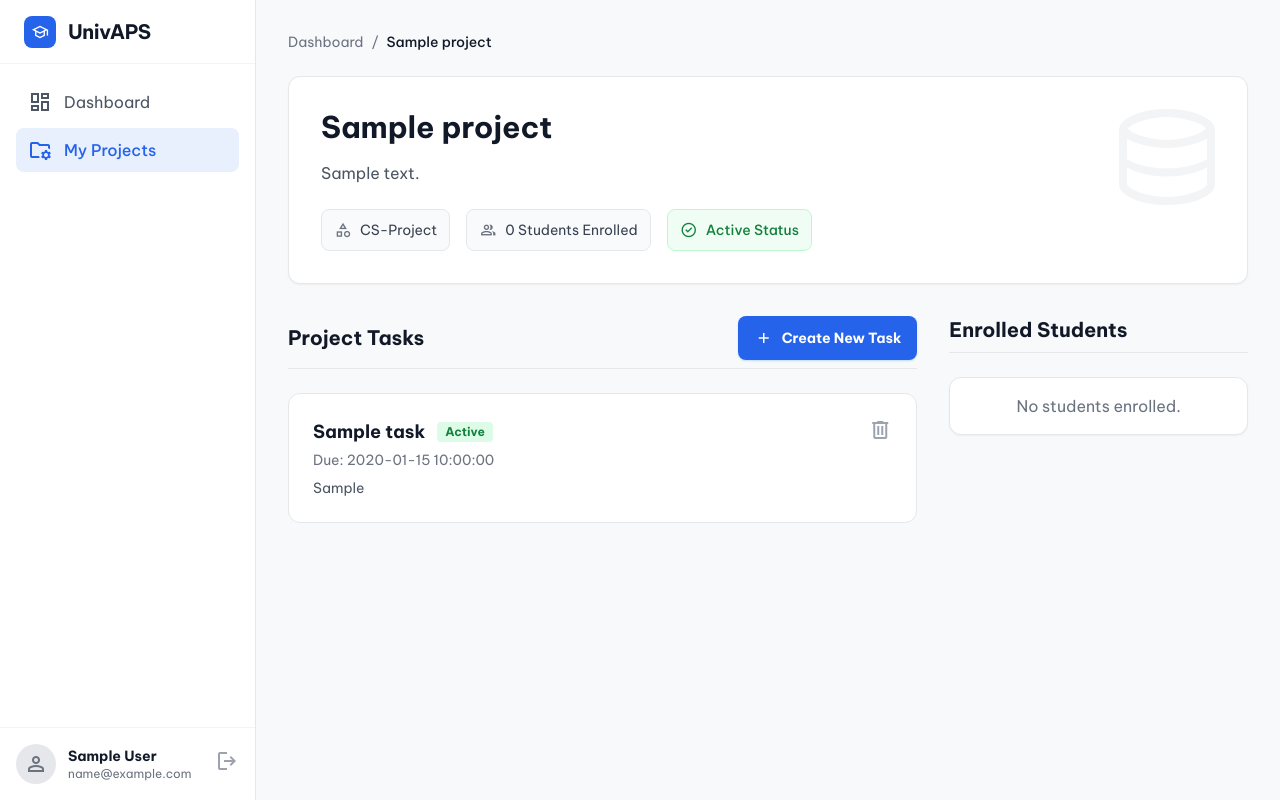
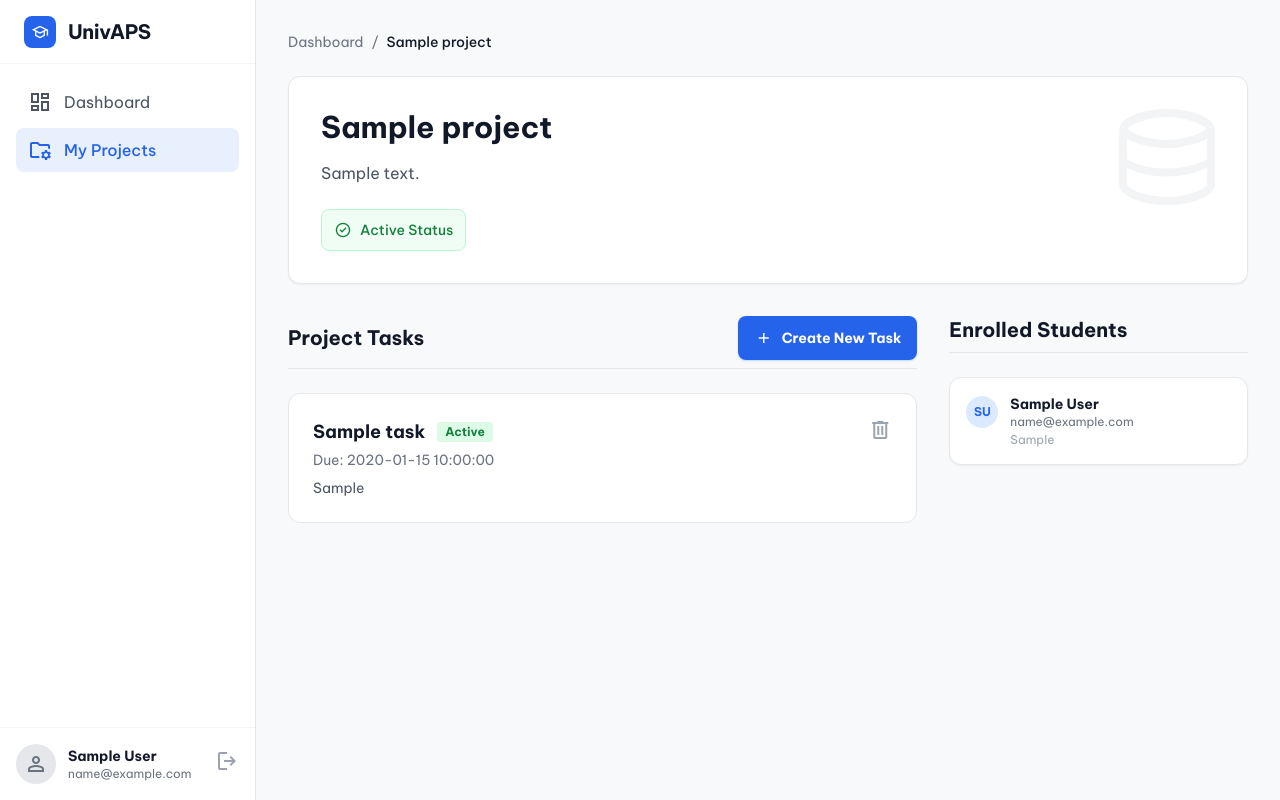
Before and after one commit to EfeHasNoLuck/database_app, a Flask app: page /supervisor_project_detail/1 in a window 1280 px wide. Run offline with Flask 3, Linux system fonts and the light colour scheme; the visitor is signed in with stand-in values (Sample User, id 1); tables that the repository leaves empty hold one stand-in row (values such as "Sample post"); some libraries are stand-ins or nearby versions.

Commit message:
Supervisor güncelleme

```diff
--- a/app.py
+++ b/app.py
@@ -759,11 +759,11 @@ def supervisor_project_detail(project_id):
 
             # 3. Fetch Enrolled Students
             query_students = """
-                SELECT S.student_no, U.first_name, U.last_name, U.email
+                SELECT S.student_no, U.first_name, U.last_name, U.email, Sel.status, S.department
                 FROM Selection Sel
                 JOIN Student S ON Sel.student_id = S.student_id
                 JOIN User U ON S.user_id = U.user_id
-                WHERE Sel.project_id = %s AND Sel.status = 'approved'
+                WHERE Sel.project_id = %s AND Sel.status IN ('approved', 'pending')
             """
             cursor.execute(query_students, (project_id,))
             students = cursor.fetchall()
--- a/templates/supervisor_dashboard.html
+++ b/templates/supervisor_dashboard.html
@@ -326,8 +326,8 @@
                     <div class="space-y-4">
                         {% if projects %}
                         {% for project in projects %}
-                        <div
-                            class="p-3 border border-gray-200 rounded-lg hover:border-primary cursor-pointer transition-colors group">
+                        <a href="{{ url_for('supervisor_project_detail', project_id=project.project_id) }}"
+                            class="block p-3 border border-gray-200 rounded-lg hover:border-primary transition-colors group">
                             <div class="flex justify-between items-start mb-1">
                                 <h4 class="font-bold text-gray-900 group-hover:text-primary transition-colors">{{
                                     project.title }}</h4>
@@ -340,7 +340,7 @@
                                 <span class="material-symbols-outlined text-[16px]">group</span>
                                 <span class="text-xs font-medium">{{ project.student_count }} Students</span>
                             </div>
-                        </div>
+                        </a>
                         {% endfor %}
                         {% else %}
                         <p class="text-sm text-gray-500 text-center py-4">No projects yet. Click + to create one.</p>
--- a/templates/supervisor_project_detail.html
+++ b/templates/supervisor_project_detail.html
@@ -101,16 +101,7 @@
                     {{ project.description }}
                 </p>
                 <div class="flex flex-wrap gap-4 text-sm">
-                    <div
-                        class="flex items-center gap-2 bg-gray-50 px-3 py-1.5 rounded-lg text-gray-700 border border-gray-200">
-                        <span class="material-symbols-outlined text-lg text-gray-500">category</span>
-                        CS-Project
-                    </div>
-                    <div
-                        class="flex items-center gap-2 bg-gray-50 px-3 py-1.5 rounded-lg text-gray-700 border border-gray-200">
-                        <span class="material-symbols-outlined text-lg text-gray-500">group</span>
-                        {{ students|length }} Students Enrolled
-                    </div>
+
                     <div
                         class="flex items-center gap-2 {{ 'bg-green-50 text-green-700 border-green-200' if project.status == 'active' else 'bg-gray-50 text-gray-700 border-gray-200' }} px-3 py-1.5 rounded-lg border font-medium">
                         <span class="material-symbols-outlined text-lg">check_circle</span>
@@ -171,28 +162,28 @@
                     <div class="divide-y divide-gray-100">
                         {% if students %}
                         {% for student in students %}
-                        <div class="p-4 flex items-center gap-3 hover:bg-gray-50">
+                        <div class="p-4 flex items-start gap-3 hover:bg-gray-50 border-b border-gray-50 last:border-0">
                             <div
-                                class="w-8 h-8 rounded-full bg-blue-100 flex items-center justify-center text-blue-600 text-xs font-bold">
-                                {{ student.first_name[0] }}{{ student.last_name[0] }}</div>
-                            <div class="flex-1">
+                                class="w-8 h-8 rounded-full bg-blue-100 flex items-center justify-center text-blue-600 text-xs font-bold mt-0.5 shrink-0">
+                                {{ student.first_name[0] }}{{ student.last_name[0] }}
+                            </div>
+                            <div class="flex-1 min-w-0">
                                 <p class="text-sm font-bold text-gray-900">{{ student.first_name }} {{ student.last_name
                                     }}</p>
-                                <p class="text-xs text-gray-500">{{ student.email }}</p>
+                                <p class="text-xs text-gray-500 truncate">{{ student.email }}</p>
+                                {% if student.department %}
+                                <p class="text-xs text-gray-400 mt-0.5 truncate">
+                                    {{ student.department }}
+                                </p>
+                                {% endif %}
                             </div>
-                            <button class="text-gray-300 hover:text-primary"><span
-                                    class="material-symbols-outlined">mail</span></button>
                         </div>
                         {% endfor %}
                         {% else %}
                         <div class="p-4 text-center text-gray-500">No students enrolled.</div>
                         {% endif %}
                     </div>
-                    {% if students %}
-                    <div class="p-3 bg-gray-50 text-center border-t border-gray-100">
-                        <button class="text-sm text-primary font-bold hover:underline">Manage Students</button>
-                    </div>
-                    {% endif %}
+
                 </div>
             </div>
         </div>
```
Also changed, not shown: schema.sql (+0 -35 lines).
